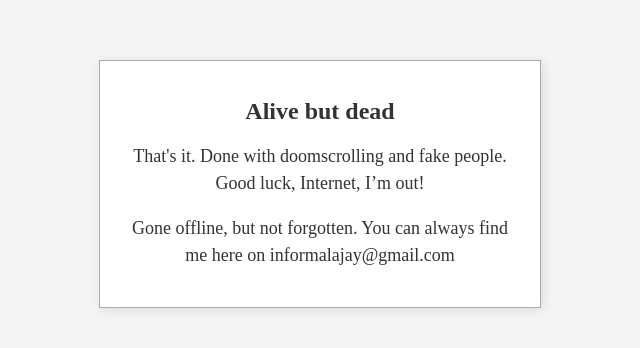
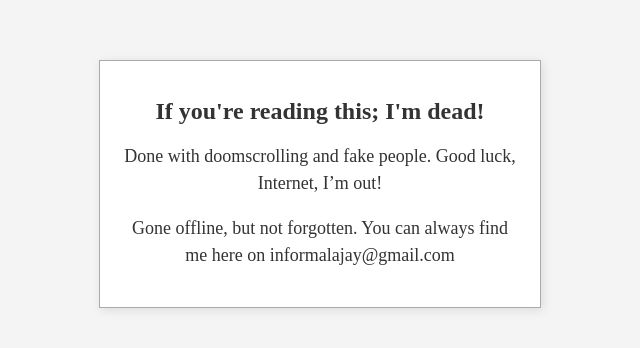
Before and after one commit to ajaykmr8684/Dead, a plain HTML site: page index.html in a window 1280 px wide. Shown: the part 216-564 px from the top of the page, without its empty margins (320-960 px from the left). Drawn offline with Linux system fonts and the light colour scheme.

Commit message:
Update index.html

```diff
--- a/index.html
+++ b/index.html
@@ -36,8 +36,8 @@
 </head>
 <body>
   <div class="notice-box">
-    <h1> Alive but dead </h1>
-    <p>That's it. Done with doomscrolling and fake people. Good luck, Internet, I’m out!</p>
+    <h1> If you're reading this; I'm dead! </h1>
+    <p> Done with doomscrolling and fake people. Good luck, Internet, I’m out!</p>
     <p> Gone offline, but not forgotten. You can always find me here on informalajay@gmail.com</p>
   </div>
 </body>
```
